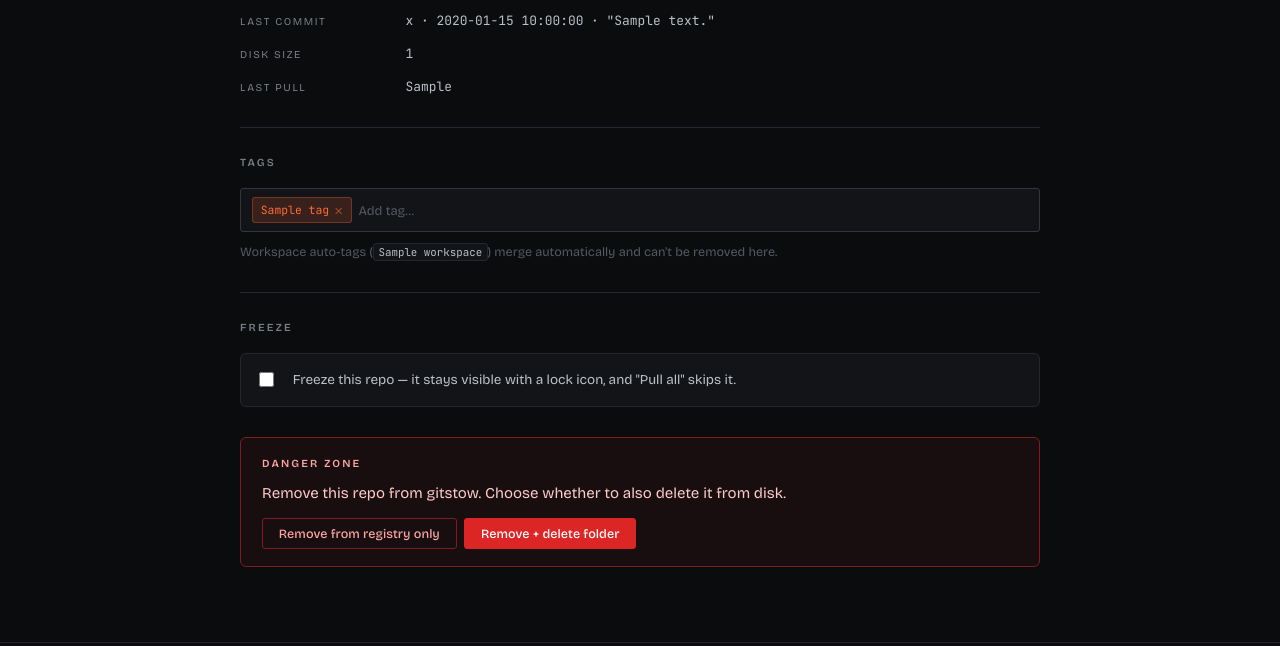
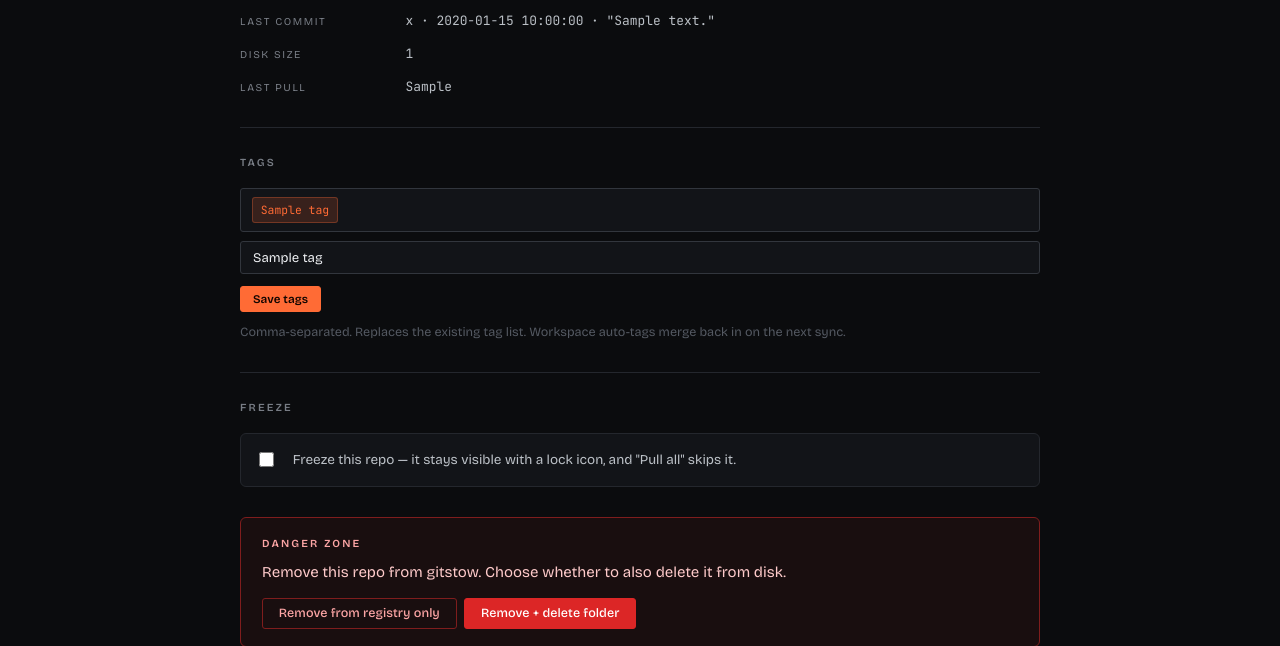
Before and after one commit to rishmadaan/gitstow, a Python web app: template src/gitstow/web/templates/_repo_drawer.html in a window 1280 px wide. Shown: the part 403-1049 px from the top of the page. Run offline with Jinja, Linux system fonts and the light colour scheme; the template is opened without the code that fills it: most values are stand-ins (such as "Sample title", 1, 10 or a date in 2020); some libraries are stand-ins or nearby versions.

Commit message:
feat(web): Phase B-5 — freeze / tag toggles
POST /repos/{workspace}/{key:path}/freeze
  Flips the frozen flag (toggle). Returns the re-rendered row
  partial for HTMX swaps; redirects to the referer otherwise.

POST /repos/{workspace}/{key:path}/tag
  Replaces the tag list from a comma-separated form field.
  Dedupes while preserving order. Same dual response pattern.

Shared helper `_render_row_for` re-renders a single row partial
given a repo key + workspace — used by freeze and tag (and ready
for future mutation endpoints).

Row menu: Freeze/Unfreeze wired via HTMX outerHTML swap (label
flips on next render). "Edit tags" is now a link to the drawer
anchor for in-context editing.

Drawer: checkbox posts on change with hx-swap="none"; tag editor
collapsed to a read-only pill display + a single comma-input form
for v1 simplicity. Interactive per-tag pill removal can come later.

Co-Authored-By: Claude Opus 4.7 (1M context) <noreply@anthropic.com>

```diff
--- a/src/gitstow/web/templates/_repo_drawer.html
+++ b/src/gitstow/web/templates/_repo_drawer.html
@@ -49,21 +49,31 @@
     </dl>
   </section>
 
-  <section class="section">
+  <section class="section" id="tags">
     <h4>Tags</h4>
-    <div class="tag-editor">
-      {% for tag in repo.tags %}<span class="tag-pill">{{ tag }} <button title="Remove">×</button></span>{% endfor %}
-      <input type="text" placeholder="Add tag…">
-    </div>
+    <form method="POST" action="/repos/{{ repo.workspace }}/{{ repo.key }}/tag">
+      {% if repo.tags %}
+      <div class="tag-editor" style="margin-bottom: 0.6rem;">
+        {% for tag in repo.tags %}<span class="tag-pill">{{ tag }}</span>{% endfor %}
+      </div>
+      {% endif %}
+      <input type="text" name="tags" value="{{ repo.tags | join(', ') }}" placeholder="comma, separated, tags">
+      <div style="margin-top: 0.75rem;">
+        <button type="submit" class="btn btn-primary btn-sm">Save tags</button>
+      </div>
+    </form>
     <small style="display: block; margin-top: 0.65rem; color: var(--muted-soft); font-size: 0.84rem;">
-      Workspace auto-tags (<code>{{ repo.workspace }}</code>) merge automatically and can't be removed here.
+      Comma-separated. Replaces the existing tag list. Workspace auto-tags merge back in on the next sync.
     </small>
   </section>
 
   <section class="section">
     <h4>Freeze</h4>
     <div class="freeze-row">
-      <input type="checkbox" id="freeze"{% if repo.frozen %} checked{% endif %}>
+      <input type="checkbox" id="freeze"{% if repo.frozen %} checked{% endif %}
+             hx-post="/repos/{{ repo.workspace }}/{{ repo.key }}/freeze"
+             hx-trigger="change"
+             hx-swap="none">
       <label for="freeze">Freeze this repo — it stays visible with a lock icon, and "Pull all" skips it.</label>
     </div>
   </section>
```
Also changed, not shown: src/gitstow/web/routes/repos.py (+52 -0 lines), src/gitstow/web/templates/partials/repo_row.html (+5 -2 lines).
